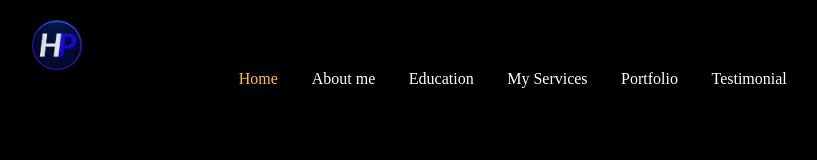
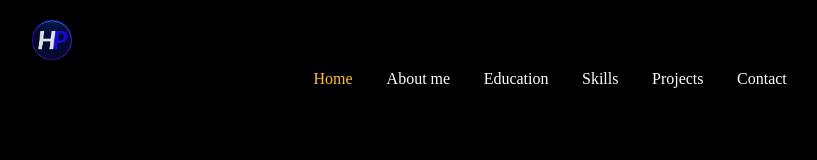
Before and after one commit to Harshhrp2511/Portfolio, a plain HTML site: page index.html in a window 1280 px wide. Shown: the whole page, without its empty margins (58-875 px from the left). Drawn offline with nearby package versions, Linux system fonts and the light colour scheme.

Commit message:
index.html

```diff
--- a/index.html
+++ b/index.html
@@ -3,7 +3,7 @@
 <head>
     <meta charset="UTF-8">
     <meta name="viewport" content="width=device-width, initial-scale=1.0">
-    <title>Portfolio</title>
+    <title>Document</title>
     <link rel="stylesheet" href="style.css">
     <link rel="stylesheet" href="https://cdn.lineicons.com/4.0/lineicons.css" />
     <link rel="stylesheet" href="https://maxcdn.bootstrapcdn.com/font-awesome/4.7.0/css/font-awesome.min.css">
@@ -11,10 +11,11 @@
 </head>
 <body>
     <script src="https://cdn.jsdelivr.net/npm/swiper@11/swiper-bundle.min.js"></script>
+    <!-----MENU SECTION------>
 <div class="main-panel">
     <div class="container">
       <div class="nav-logo">
-            <img src="logo.png" width="50px" height="50px">
+            <img src="logo.png" width="40px" height="40px">
         </div>
       </div>
       <div class="width-66">
@@ -24,9 +25,9 @@
           </a>
           <a href="#">About me</a>
           <a href="#">Education</a>
-          <a href="#">My Services</a>
-          <a href="#">Portfolio</a>
-          <a href="#">Testimonial</a>
+          <a href="#">Skills</a>
+          <a href="#">Projects</a>
+          <a href="#">Contact</a>
         </nav>
       </div>
     </div>
```
